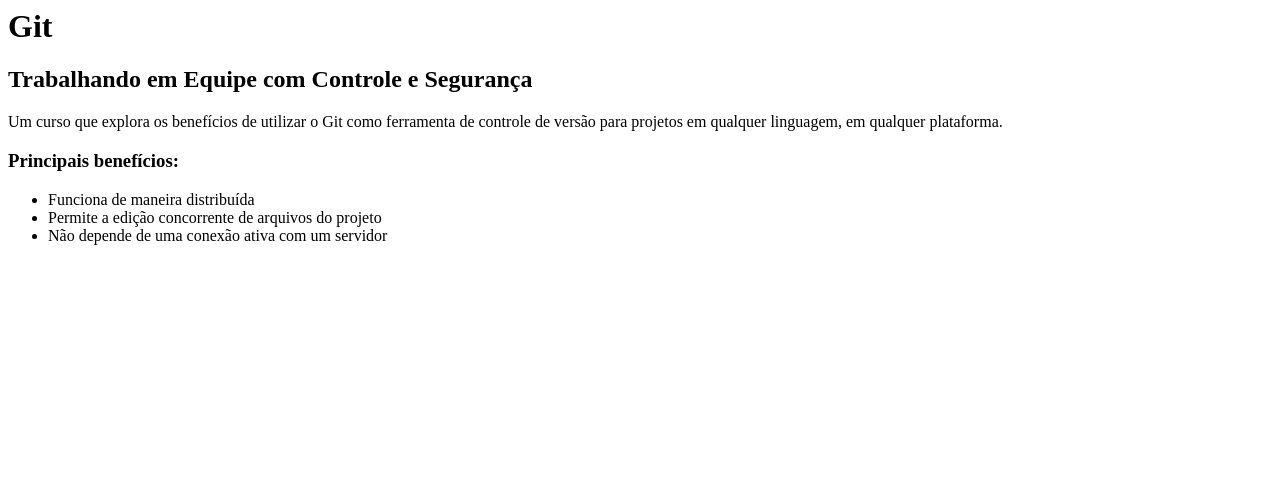
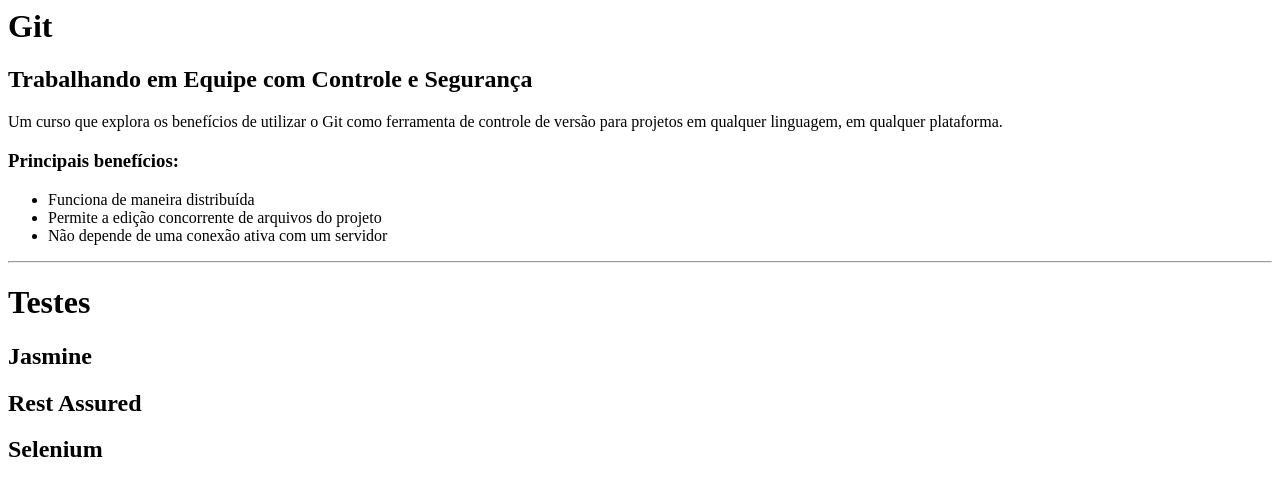
Before and after one commit to josetepedino/curso-git, a plain HTML site: page index.html in a window 1280 px wide. Drawn offline with Linux system fonts and the light colour scheme.

Commit message:
Acrescenta matérias de testes

```diff
--- a/index.html
+++ b/index.html
@@ -1,5 +1,6 @@
 <html>
     <head>
+      <title>Página do repositório Git</title>
     </head>
     <body>
         <h1>Git</h1>
@@ -13,5 +14,10 @@
             <li>Permite a edição concorrente de arquivos do projeto</li>
             <li>Não depende de uma conexão ativa com um servidor</li>
         </ul>
+	<hr>
+        <h1>Testes</h1>
+        <h2>Jasmine</h2>
+        <h2>Rest Assured</h2>
+        <h2>Selenium</h2>
     </body>
 </html>
```
